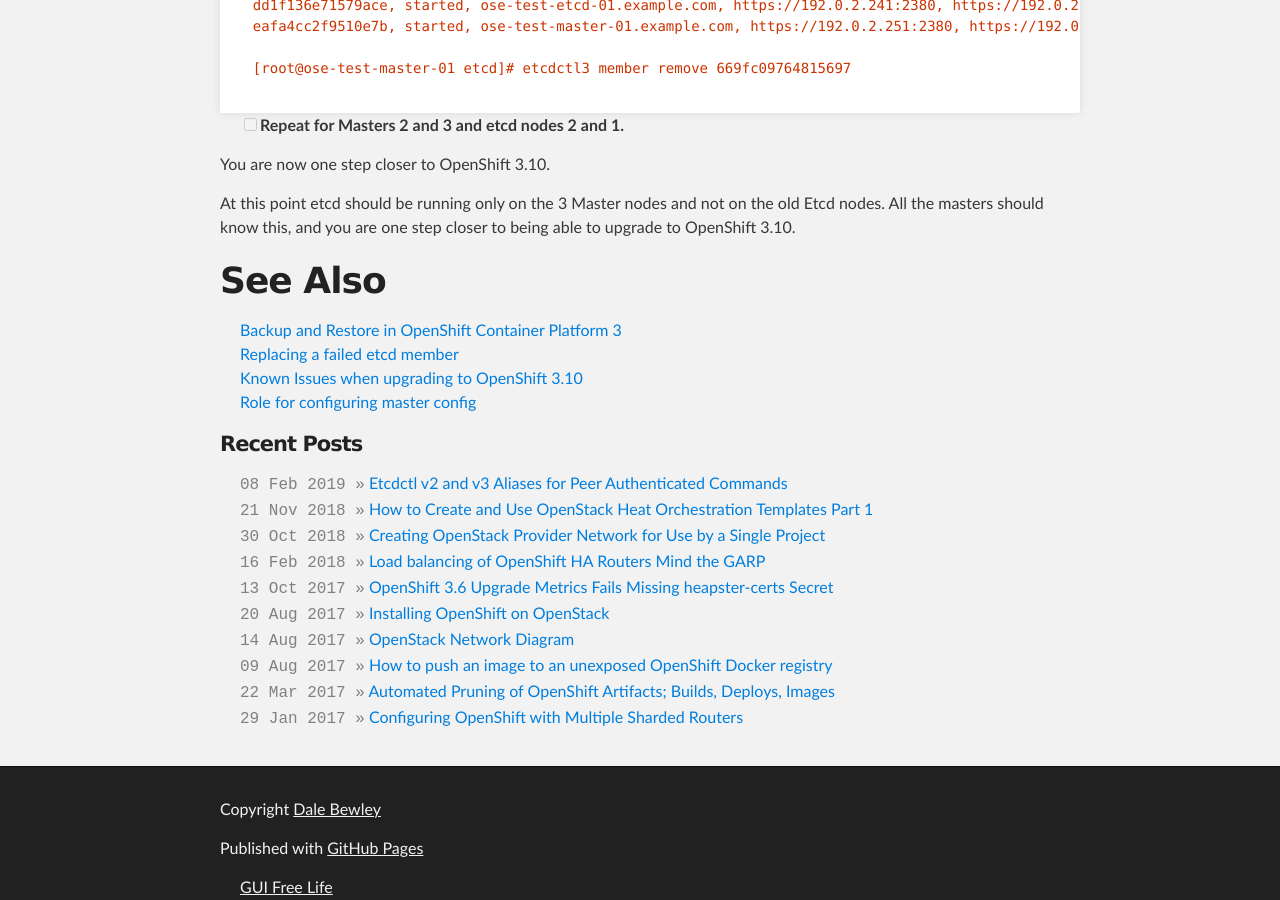
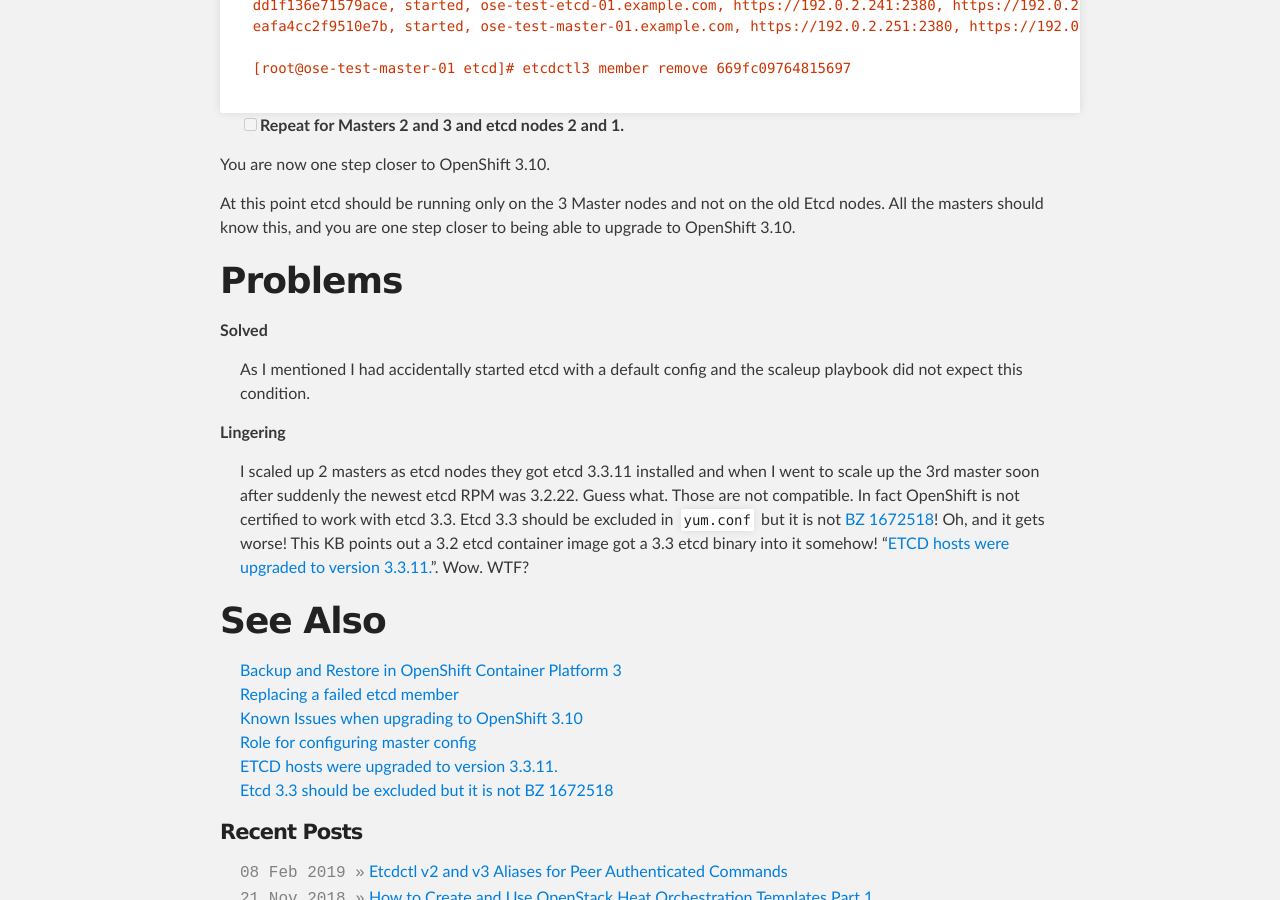
Before and after one commit to dlbewley/dlbewley.github.io, a Jekyll site: the page built from _posts/2019-02-08-Migration-of-Etcd-to-Masters-for-OpenShift-3.9-Upgrade-to-3.10.md, in a window 1280 px wide and 900 px high, scrolled down 4042 px. Built offline with Jekyll 4.4.1, drawn with Linux system fonts in a browser that asks for light colours; comment, search, counter and statistics services are not loaded; the repository's description, which GitHub fills in, is left out.

Commit message:
etcd clusterfuck

```diff
--- a/_posts/2019-02-08-Migration-of-Etcd-to-Masters-for-OpenShift-3.9-Upgrade-to-3.10.md
+++ b/_posts/2019-02-08-Migration-of-Etcd-to-Masters-for-OpenShift-3.9-Upgrade-to-3.10.md
@@ -206,6 +206,15 @@
 
 At this point etcd should be running only on the 3 Master nodes and not on the old Etcd nodes. All the masters should know this, and you are one step closer to being able to upgrade to OpenShift 3.10.
 
+# Problems
+
+**Solved**
+
+- As I mentioned I had accidentally started etcd with a default config and the scaleup playbook did not expect this condition.
+
+**Lingering**
+
+- I scaled up 2 masters as etcd nodes they got etcd 3.3.11 installed and when I went to scale up the 3rd master soon after suddenly the newest etcd RPM was 3.2.22. Guess what. Those are not compatible. In fact OpenShift is not certified to work with etcd 3.3. Etcd 3.3 should be excluded in `yum.conf` but it is not [BZ 1672518](https://bugzilla.redhat.com/show_bug.cgi?id=1672518)! Oh, and it gets worse!  This KB points out a 3.2 etcd container image got a 3.3 etcd binary into it somehow! "[ETCD hosts were upgraded to version 3.3.11.]( https://access.redhat.com/solutions/3885101)".  Wow. WTF?
 
 # See Also
 
@@ -213,3 +222,5 @@
 - [Replacing a failed etcd member](https://docs.openshift.com/container-platform/3.9/admin_guide/assembly_replace-etcd-member.html)
 - [Known Issues when upgrading to OpenShift 3.10](https://access.redhat.com/solutions/3631141)
 - [Role for configuring master config](https://github.com/canit00/role_cluster_config)
+- [ETCD hosts were upgraded to version 3.3.11.](https://access.redhat.com/solutions/3885101)
+- [Etcd 3.3 should be excluded but it is not BZ 1672518](https://bugzilla.redhat.com/show_bug.cgi?id=1672518)
```
